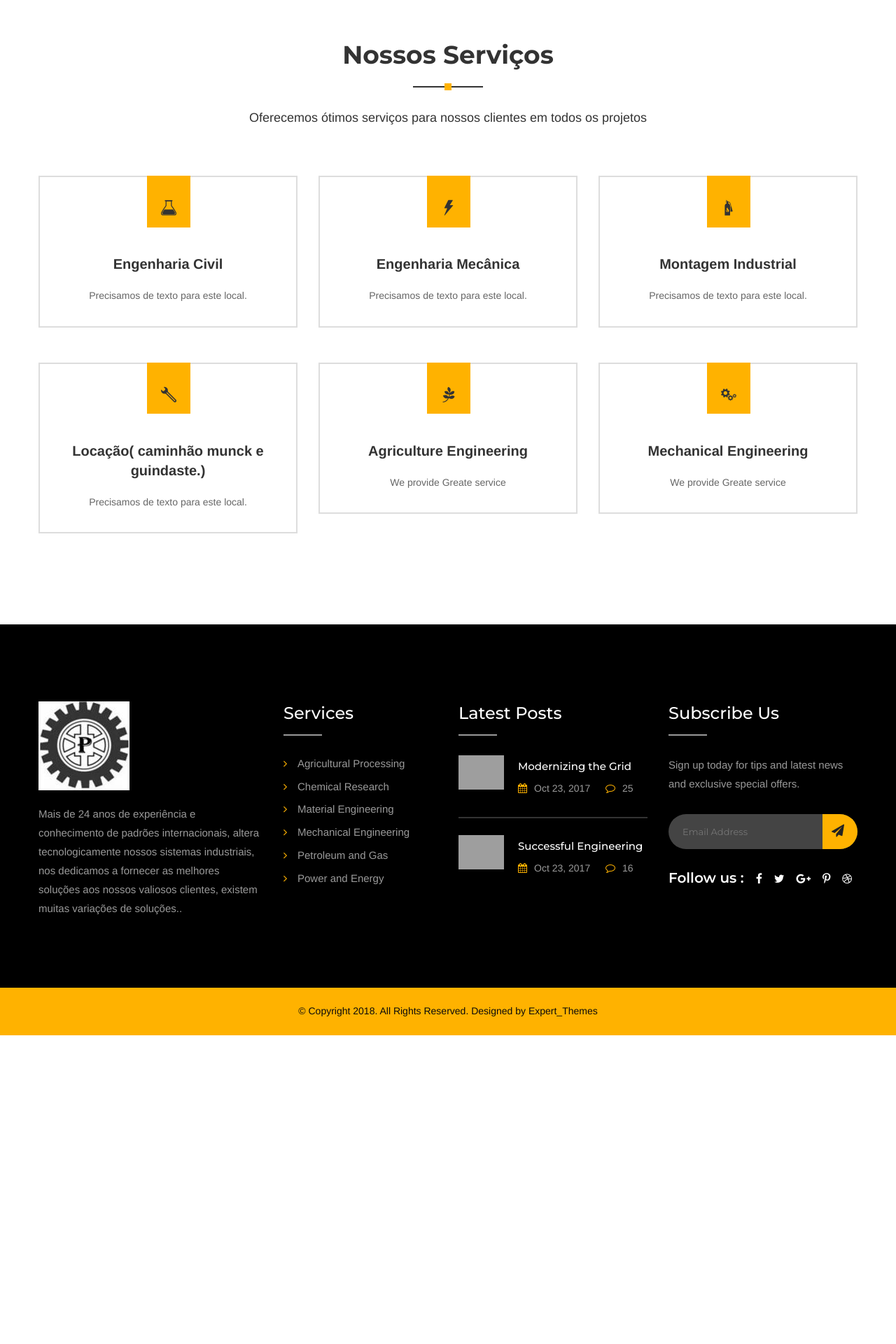
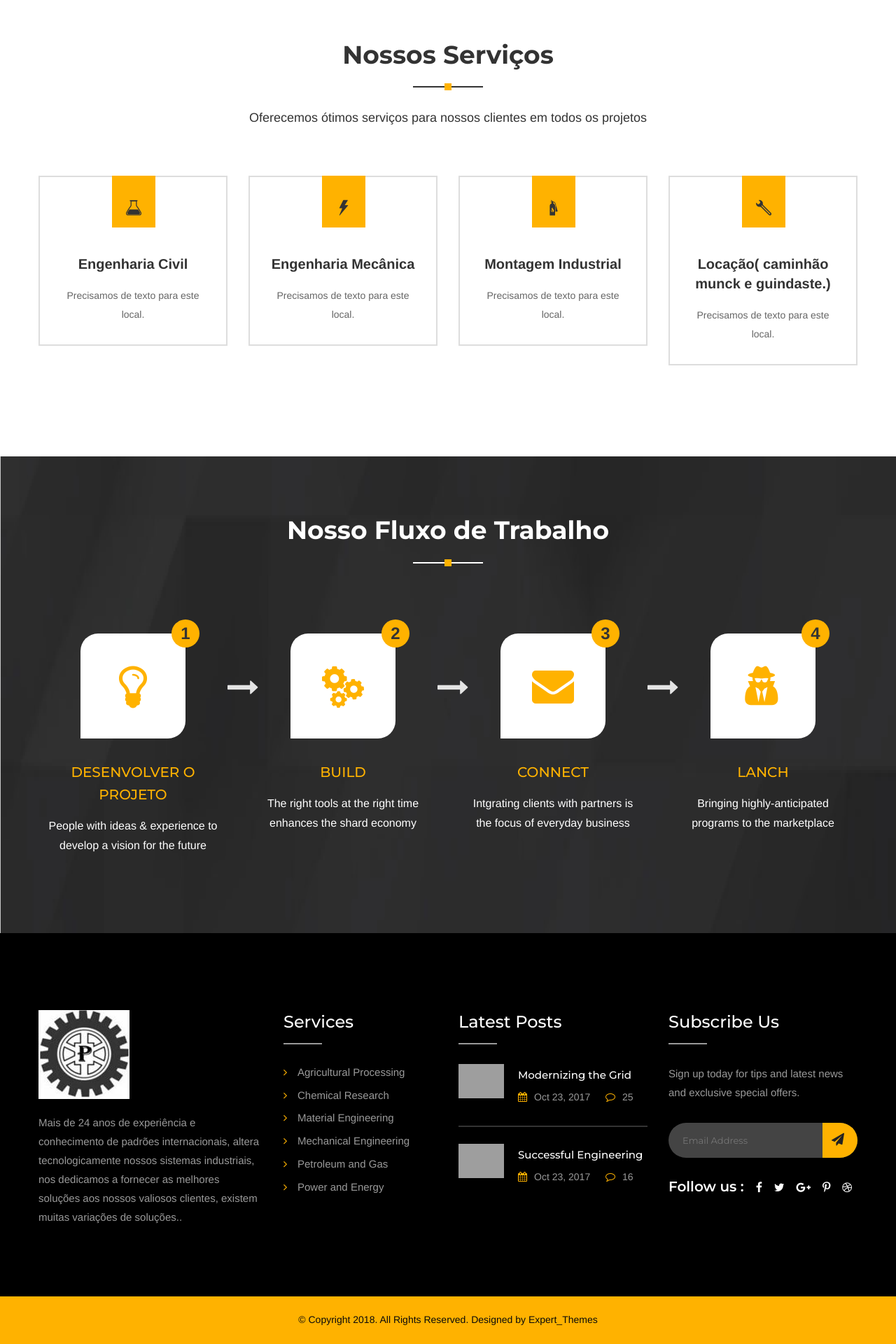
Before and after one commit to JOSETADEUJUNIOR/industria, a PHP site: page / in a window 1280 px wide. Shown: the part 1151-3071 px from the top of the page at 70% size. Before the commit the page ends 2630 px from the top, so only its background shows below. Run offline with PHP 8.4, Linux system fonts and the light colour scheme; some libraries are stand-ins or nearby versions; grey boxes are pictures that could not be loaded.

Commit message:
alteracao na index

```diff
--- a/index.php
+++ b/index.php
@@ -71,7 +71,7 @@
 			<div class="row clearfix">
 
                 <!--Services Block Three-->
-                <div class="services-block-three col-lg-4 col-md-6 col-sm-12">
+                <div class="services-block-three col-lg-3 col-md-6 col-sm-12">
                 	<div class="inner-box">
                     	<div class="icon-box">
                         	<span class="icon flaticon-chemistry-class-flask-with-liquid-for-experimentation"></span>
@@ -82,7 +82,7 @@
                 </div>
 
                 <!--Services Block Three-->
-                <div class="services-block-three col-lg-4 col-md-6 col-sm-12">
+                <div class="services-block-three col-lg-3 col-md-6 col-sm-12">
                 	<div class="inner-box">
                     	<div class="icon-box">
                         	<span class="icon flaticon-flash"></span>
@@ -93,7 +93,7 @@
                 </div>
 
                 <!--Services Block Three-->
-                <div class="services-block-three col-lg-4 col-md-6 col-sm-12">
+                <div class="services-block-three col-lg-3 col-md-6 col-sm-12">
                 	<div class="inner-box">
                     	<div class="icon-box">
                         	<span class="icon flaticon-fire-extinguisher"></span>
@@ -104,7 +104,7 @@
                 </div>
 
                 <!--Services Block Four-->
-                <div class="services-block-three col-lg-4 col-md-6 col-sm-12">
+                <div class="services-block-three col-lg-3 col-md-6 col-sm-12">
                 	<div class="inner-box">
                     	<div class="icon-box">
                         	<span class="icon flaticon-wrench"></span>
@@ -115,28 +115,86 @@
                 </div>
 
                 <!--Services Block Four-->
-                <div class="services-block-three col-lg-4 col-md-6 col-sm-12">
+
+
+            </div>
+        </div>
+    </section>
+    <section class="work-section" style="background-image:url(images/background/fundo_preto.png)">
+    	<div class="auto-container">
+        	<div class="sec-title centered light">
+            	<h2>Nosso Fluxo de Trabalho</h2>
+                <div class="separater"></div>
+            </div>
+
+            <div class="row clearfix">
+
+                <!--Process Block-->
+                <div class="process-block col-lg-3 col-md-6 col-sm-12">
                 	<div class="inner-box">
-                    	<div class="icon-box">
-                        	<span class="icon flaticon-branch-with-leaves-black-shape"></span>
+                    	<div class="upper-box">
+                        	<div class="icon-box">
+                            	<span class="icon flaticon-light-bulb"></span>
+                                <div class="block-number">1</div>
+                            </div>
                         </div>
-                        <h3><a href="agriculture.html">Agriculture Engineering</a></h3>
-                        <div class="text">We provide Greate service</div>
+                        <div class="lower-box">
+                        	<h3><a href="solutions-detail.html">Desenvolver o Projeto</a></h3>
+                            <div class="text">People with ideas & experience to develop a vision for the future</div>
+                        </div>
                     </div>
                 </div>
 
-                <!--Services Block Four-->
-                <div class="services-block-three col-lg-4 col-md-6 col-sm-12">
+                <!--Process Block-->
+                <div class="process-block col-lg-3 col-md-6 col-sm-12">
                 	<div class="inner-box">
-                    	<div class="icon-box">
-                        	<span class="icon flaticon-settings-2"></span>
+                    	<div class="upper-box">
+                        	<div class="icon-box">
+                            	<span class="icon flaticon-settings-gears"></span>
+                                <div class="block-number">2</div>
+                            </div>
                         </div>
-                        <h3><a href="mechanical.html">Mechanical Engineering</a></h3>
-                        <div class="text">We provide Greate service</div>
+                        <div class="lower-box">
+                        	<h3><a href="solutions-detail.html">BUILD</a></h3>
+                            <div class="text">The right tools at the right time enhances the shard economy</div>
+                        </div>
+                    </div>
+                </div>
+
+                <!--Process Block-->
+                <div class="process-block col-lg-3 col-md-6 col-sm-12">
+                	<div class="inner-box">
+                    	<div class="upper-box">
+                        	<div class="icon-box">
+                            	<span class="icon flaticon-envelope-2"></span>
+                                <div class="block-number">3</div>
+                            </div>
+                        </div>
+                        <div class="lower-box">
+                        	<h3><a href="solutions-detail.html">CONNECT</a></h3>
+                            <div class="text">Intgrating clients with partners is the focus of everyday business</div>
+                        </div>
+                    </div>
+                </div>
+
+                <!--Process Block-->
+                <div class="process-block col-lg-3 col-md-6 col-sm-12">
+                	<div class="inner-box">
+                    	<div class="upper-box">
+                        	<div class="icon-box">
+                            	<span class="icon fa fa-user-secret"></span>
+                                <div class="block-number">4</div>
+                            </div>
+                        </div>
+                        <div class="lower-box">
+                        	<h3><a href="solutions-detail.html">LANCH</a></h3>
+                            <div class="text">Bringing highly-anticipated programs to the marketplace</div>
+                        </div>
                     </div>
                 </div>
 
             </div>
+
         </div>
     </section>
 <?php include_once('_footer.php'); ?>
```
Also changed, not shown: images/background/fundo_preto.png (added).
